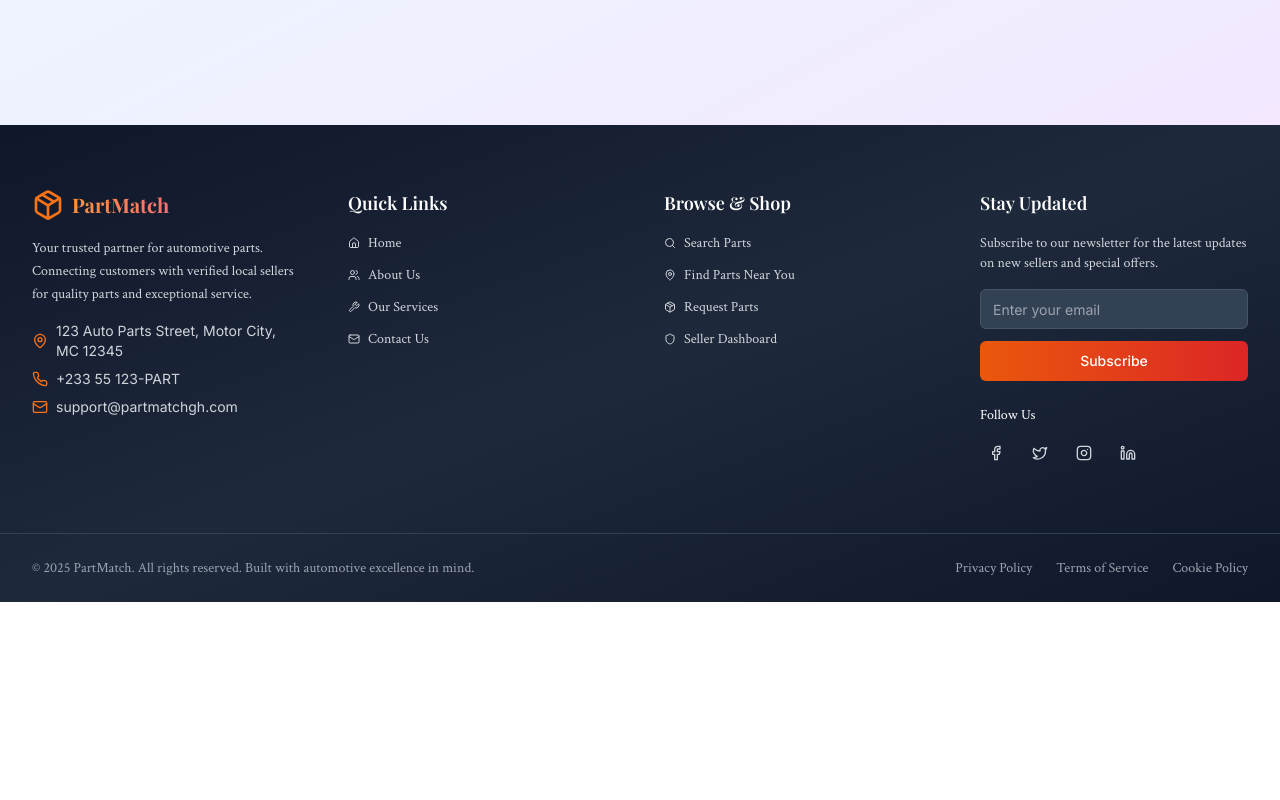
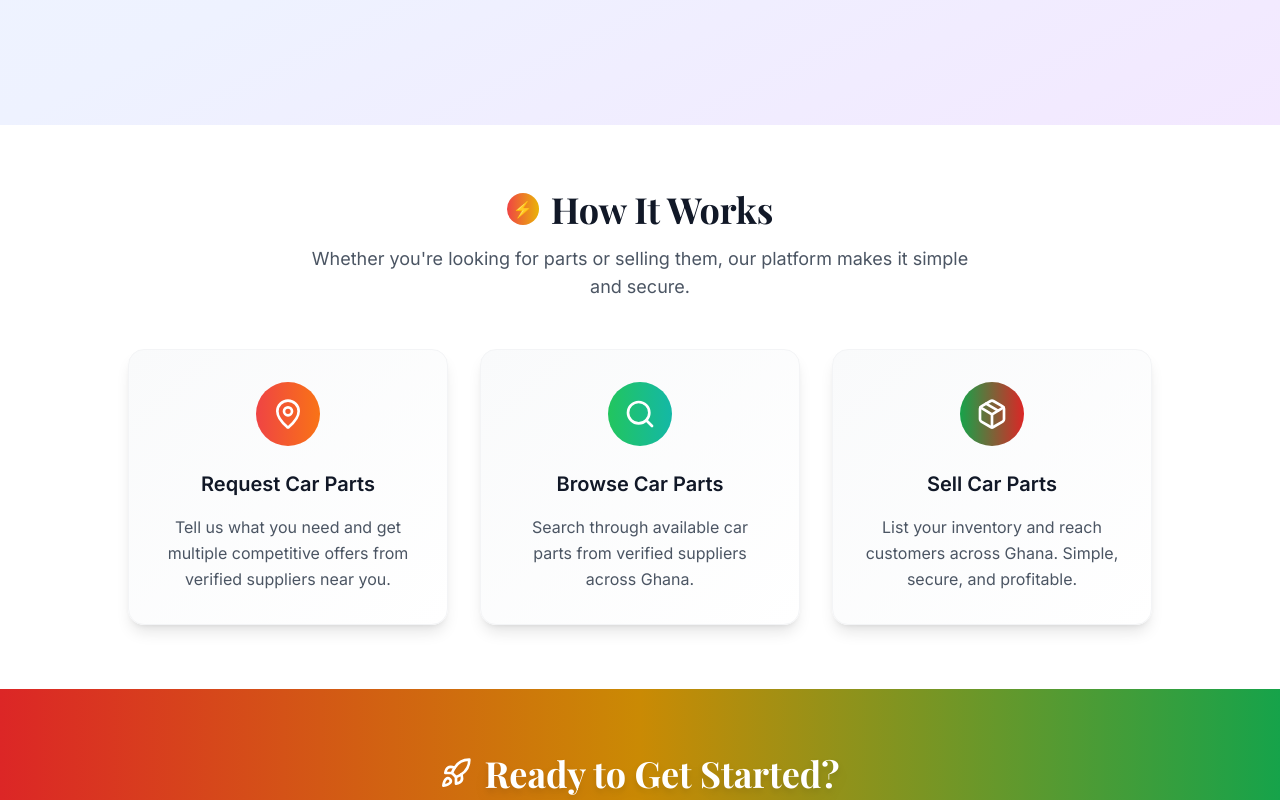
Before and after one commit to Otsikow/partmatch-find-it-now, a React (Vite) app: page / in a window 1280 px wide. Shown: the part 580-1380 px from the top of the page. Before the commit the page ends 1182 px from the top, so only its background shows below. Built offline with nearby package versions, Linux system fonts and the light colour scheme; a web font is replaced by a local one.

Commit message:
Revert home page to original design
Restored the original home page design, including the top navigation, "How It Works" section, "Ready to Get Started" section, and the bottom stats section, by replacing the `HeroSection` with the `WelcomeSection` in `src/pages/Index.tsx`.

```diff
--- a/src/components/FeaturesSection.tsx
+++ b/src/components/FeaturesSection.tsx
@@ -1,14 +1,15 @@
 
-import { Card, CardContent } from "@/components/ui/card";
-import { Search, Package, MapPin, Zap } from "lucide-react";
-import { Link } from "react-router-dom";
+import { MapPin, Search, Package } from "lucide-react";
 
 const FeaturesSection = () => {
   return (
-    <div className="container mx-auto px-4 py-16">
+    <div className="py-16 bg-white">
+      <div className="container mx-auto px-4">
         <div className="text-center mb-12">
-        <div className="flex items-center justify-center space-x-3 mb-4">
-          <Zap className="h-8 w-8 text-orange-500" />
+          <div className="flex items-center justify-center mb-4">
+            <div className="w-8 h-8 bg-gradient-to-r from-red-500 to-yellow-500 rounded-full flex items-center justify-center mr-3">
+              <span className="text-white font-bold">⚡</span>
+            </div>
             <h2 className="text-3xl sm:text-4xl font-playfair font-bold text-gray-900">
               How It Works
             </h2>
@@ -18,48 +19,40 @@ const FeaturesSection = () => {
           </p>
         </div>
 
-      <div className="grid grid-cols-1 sm:grid-cols-2 xl:grid-cols-3 gap-6 lg:gap-8 max-w-6xl mx-auto">
-        <Link to="/request-part" className="block group">
-          <Card className="text-center shadow-lg hover:shadow-xl transition-all duration-300 border-0 bg-gradient-to-br from-white to-red-50/50 group-hover:scale-105 cursor-pointer h-full">
-            <CardContent className="p-6 lg:p-8 flex flex-col justify-center h-full">
-              <div className="w-16 h-16 bg-gradient-to-r from-red-600 to-yellow-600 rounded-full flex items-center justify-center mx-auto mb-6 group-hover:scale-110 transition-transform duration-300">
+        <div className="grid md:grid-cols-3 gap-8 max-w-5xl mx-auto">
+          {/* Request Car Parts */}
+          <div className="bg-gradient-to-br from-gray-50 to-white rounded-2xl p-8 shadow-lg hover:shadow-xl transition-shadow border border-gray-100">
+            <div className="w-16 h-16 bg-gradient-to-r from-red-500 to-orange-500 rounded-full flex items-center justify-center mx-auto mb-6">
               <MapPin className="h-8 w-8 text-white" />
             </div>
-              <h3 className="text-xl font-semibold text-gray-900 mb-4">Request Car Parts</h3>
-              <p className="text-gray-600 leading-relaxed">
+            <h3 className="text-xl font-bold text-gray-900 mb-4 text-center">Request Car Parts</h3>
+            <p className="text-gray-600 text-center leading-relaxed">
               Tell us what you need and get multiple competitive offers from verified suppliers near you.
             </p>
-            </CardContent>
-          </Card>
-        </Link>
+          </div>
 
-        <Link to="/search-parts" className="block group">
-          <Card className="text-center shadow-lg hover:shadow-xl transition-all duration-300 border-0 bg-gradient-to-br from-white to-yellow-50/50 group-hover:scale-105 cursor-pointer h-full">
-            <CardContent className="p-6 lg:p-8 flex flex-col justify-center h-full">
-              <div className="w-16 h-16 bg-gradient-to-r from-yellow-600 to-green-600 rounded-full flex items-center justify-center mx-auto mb-6 group-hover:scale-110 transition-transform duration-300">
+          {/* Browse Car Parts */}
+          <div className="bg-gradient-to-br from-gray-50 to-white rounded-2xl p-8 shadow-lg hover:shadow-xl transition-shadow border border-gray-100">
+            <div className="w-16 h-16 bg-gradient-to-r from-green-500 to-teal-500 rounded-full flex items-center justify-center mx-auto mb-6">
               <Search className="h-8 w-8 text-white" />
             </div>
-              <h3 className="text-xl font-semibold text-gray-900 mb-4">Browse Car Parts</h3>
-              <p className="text-gray-600 leading-relaxed">
+            <h3 className="text-xl font-bold text-gray-900 mb-4 text-center">Browse Car Parts</h3>
+            <p className="text-gray-600 text-center leading-relaxed">
               Search through available car parts from verified suppliers across Ghana.
             </p>
-            </CardContent>
-          </Card>
-        </Link>
+          </div>
 
-        <Link to="/seller-auth" className="block group sm:col-span-2 xl:col-span-1 max-w-md mx-auto xl:max-w-none">
-          <Card className="text-center shadow-lg hover:shadow-xl transition-all duration-300 border-0 bg-gradient-to-br from-white to-green-50/50 group-hover:scale-105 cursor-pointer h-full">
-            <CardContent className="p-6 lg:p-8 flex flex-col justify-center h-full">
-              <div className="w-16 h-16 bg-gradient-to-r from-green-600 to-red-600 rounded-full flex items-center justify-center mx-auto mb-6 group-hover:scale-110 transition-transform duration-300">
+          {/* Sell Car Parts */}
+          <div className="bg-gradient-to-br from-gray-50 to-white rounded-2xl p-8 shadow-lg hover:shadow-xl transition-shadow border border-gray-100">
+            <div className="w-16 h-16 bg-gradient-to-r from-green-600 to-red-600 rounded-full flex items-center justify-center mx-auto mb-6">
               <Package className="h-8 w-8 text-white" />
             </div>
-              <h3 className="text-xl font-semibold text-gray-900 mb-4">Sell Car Parts</h3>
-              <p className="text-gray-600 leading-relaxed">
+            <h3 className="text-xl font-bold text-gray-900 mb-4 text-center">Sell Car Parts</h3>
+            <p className="text-gray-600 text-center leading-relaxed">
               List your inventory and reach customers across Ghana. Simple, secure, and profitable.
             </p>
-            </CardContent>
-          </Card>
-        </Link>
+          </div>
+        </div>
       </div>
     </div>
   );
--- a/src/pages/Index.tsx
+++ b/src/pages/Index.tsx
@@ -2,6 +2,9 @@
 import Footer from "@/components/Footer";
 import Navigation from "@/components/Navigation";
 import HeroSection from "@/components/HeroSection";
+import StatsSection from "@/components/StatsSection";
+import CTASection from "@/components/CTASection";
+import FeaturesSection from "@/components/FeaturesSection";
 import { useAuth } from "@/contexts/AuthContext";
 
 const Index = () => {
@@ -22,6 +25,9 @@ const Index = () => {
     <div className="min-h-screen bg-gradient-to-br from-blue-50 via-indigo-50 to-purple-100 font-inter">
       <Navigation />
       <HeroSection />
+      <FeaturesSection />
+      <CTASection />
+      <StatsSection />
       {!user && <Footer />}
     </div>
   );
```
Lines whose indentation alone changed are shown as unchanged.
